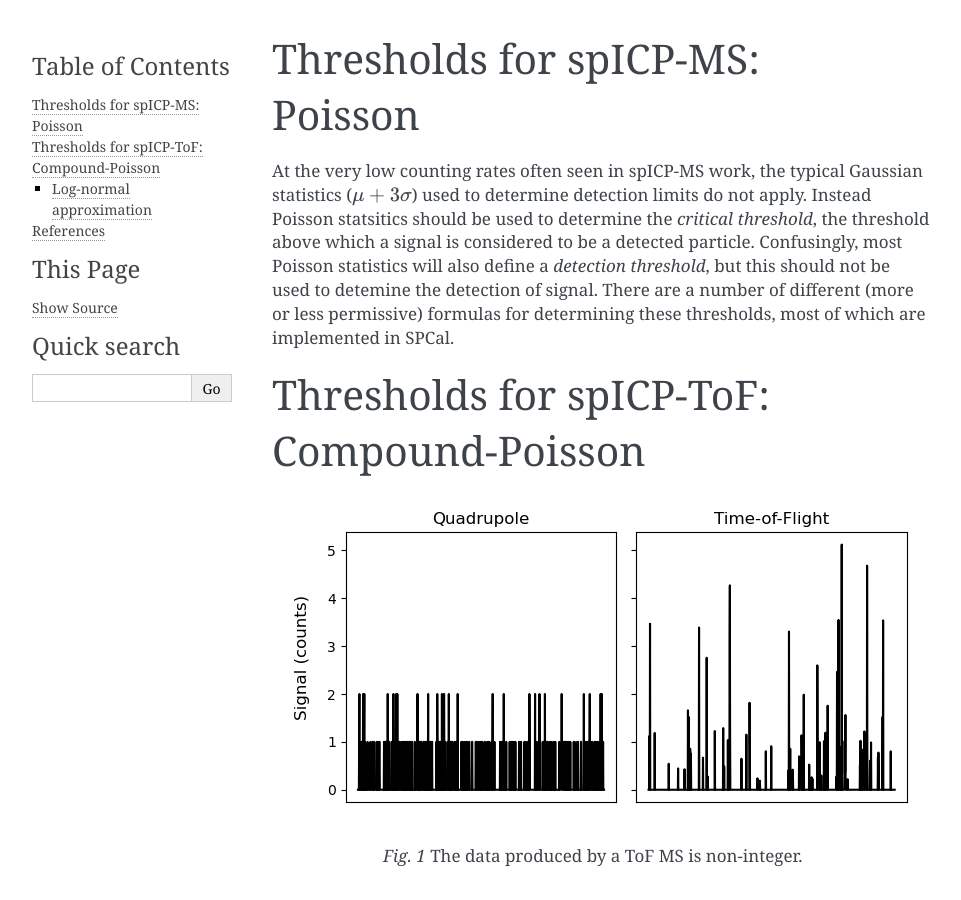
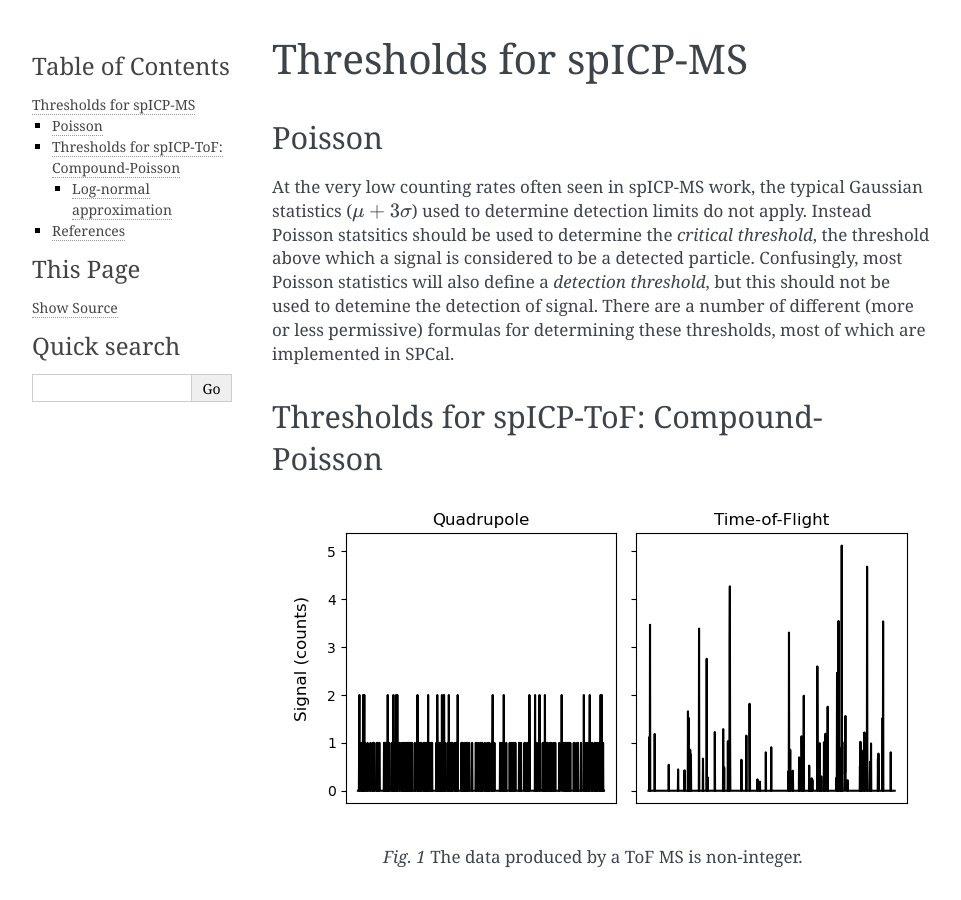
Before and after one commit to djdt/spcal, a Sphinx documentation site: the page built from docs/source/thresholds.rst, in a window 1280 px wide and 900 px high. Shown: the whole window, without its empty margins (148-1109 px from the left). Built offline with Sphinx 7.4.7, drawn with Linux system fonts in a browser that asks for light colours.

Commit message:
headings

```diff
--- a/docs/source/thresholds.rst
+++ b/docs/source/thresholds.rst
@@ -1,5 +1,7 @@
-Thresholds for spICP-MS: Poisson
-================================
+Thresholds for spICP-MS
+=======================
+Poisson
+-------
 
 At the very low counting rates often seen in spICP-MS work, the typical Gaussian statistics (:math:`\mu + 3 \sigma`) used to determine detection limits do not apply.
 Instead Poisson statsitics should be used to determine the `critical threshold`, the threshold above which a signal is considered to be a detected particle.
@@ -7,7 +9,7 @@ Confusingly, most Poisson statistics will also define a `detection threshold`, b
 There are a number of different (more or less permissive) formulas for determining these thresholds, most of which are implemented in SPCal.
 
 Thresholds for spICP-ToF: Compound-Poisson
-==========================================
+------------------------------------------
 
 .. figure:: images/integer_data.png
     :width: 640px
@@ -38,7 +40,7 @@ The simulation uses a given SIA distribution to generate a compound-Poisson dist
 While accurate at high error rates (>1e3) the computational cost to simulate enough samples for low error rates is too high to be practical [4]_ .
 
 Log-normal approximation
-------------------------
+^^^^^^^^^^^^^^^^^^^^^^^^
 
 .. figure:: images/sum_ln.png
    :width: 640px
@@ -51,7 +53,7 @@ Since the cumulative density and quantile functions of a log-normal are known, w
 In the case of the log-normal approximation only the shape parameter (:math:`\sigma`) of the log-normal fit to the SIA is required.
 
 References
-==========
+----------
 
 .. [1] Lockwood, T. E.; de Vega, R. G.; Clases, D. An Interactive Python-Based Data Processing Platform for Single Particle and Single Cell ICP-MS. Journal of Analytical Atomic Spectrometry 2021, 36 (11), 2536–2544. https://doi.org/10.1039/D1JA00297J.
 .. [2] Gundlach-Graham, A.; Hendriks, L.; Mehrabi, K.; Günther, D. Monte Carlo Simulation of Low-Count Signals in Time-of-Flight Mass Spectrometry and Its Application to Single-Particle Detection. Anal. Chem. 2018, 90 (20), 11847–11855. https://doi.org/10.1021/acs.analchem.8b01551.
```
